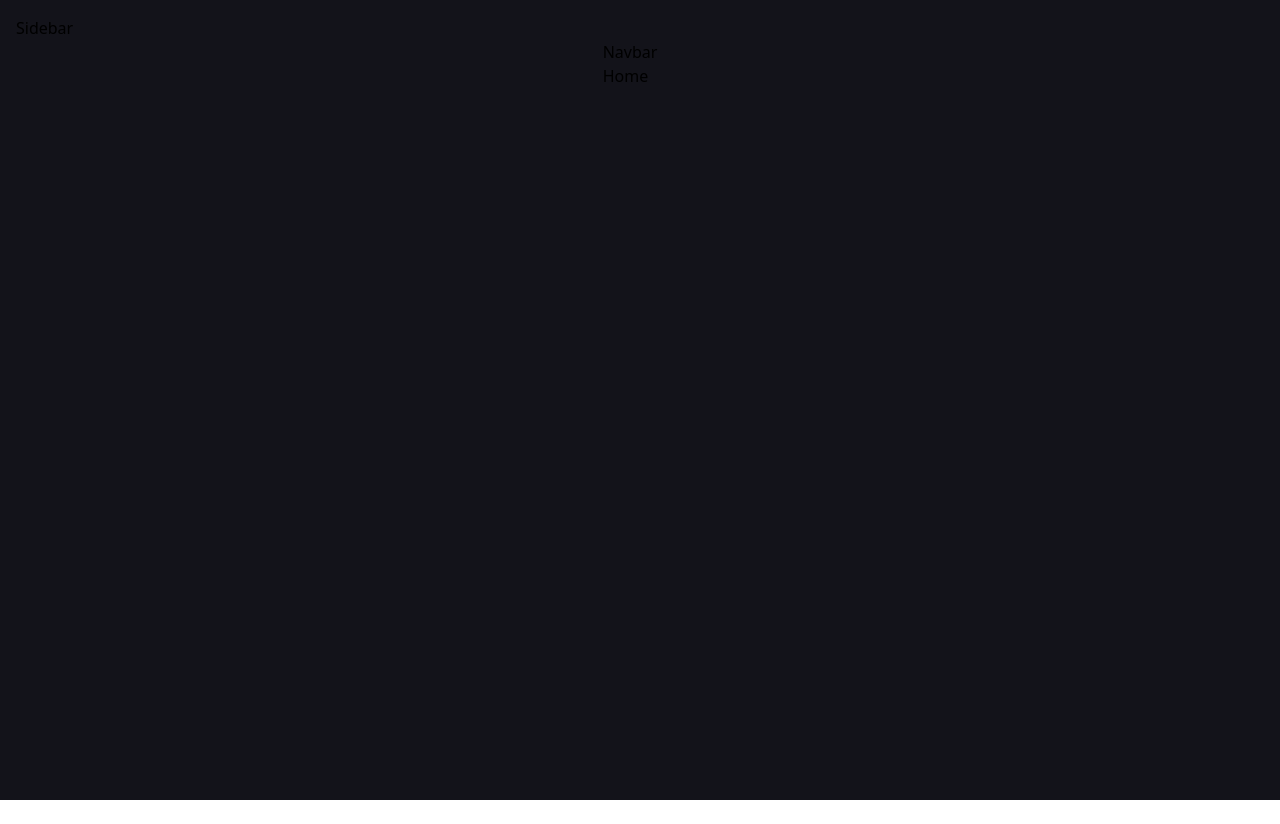
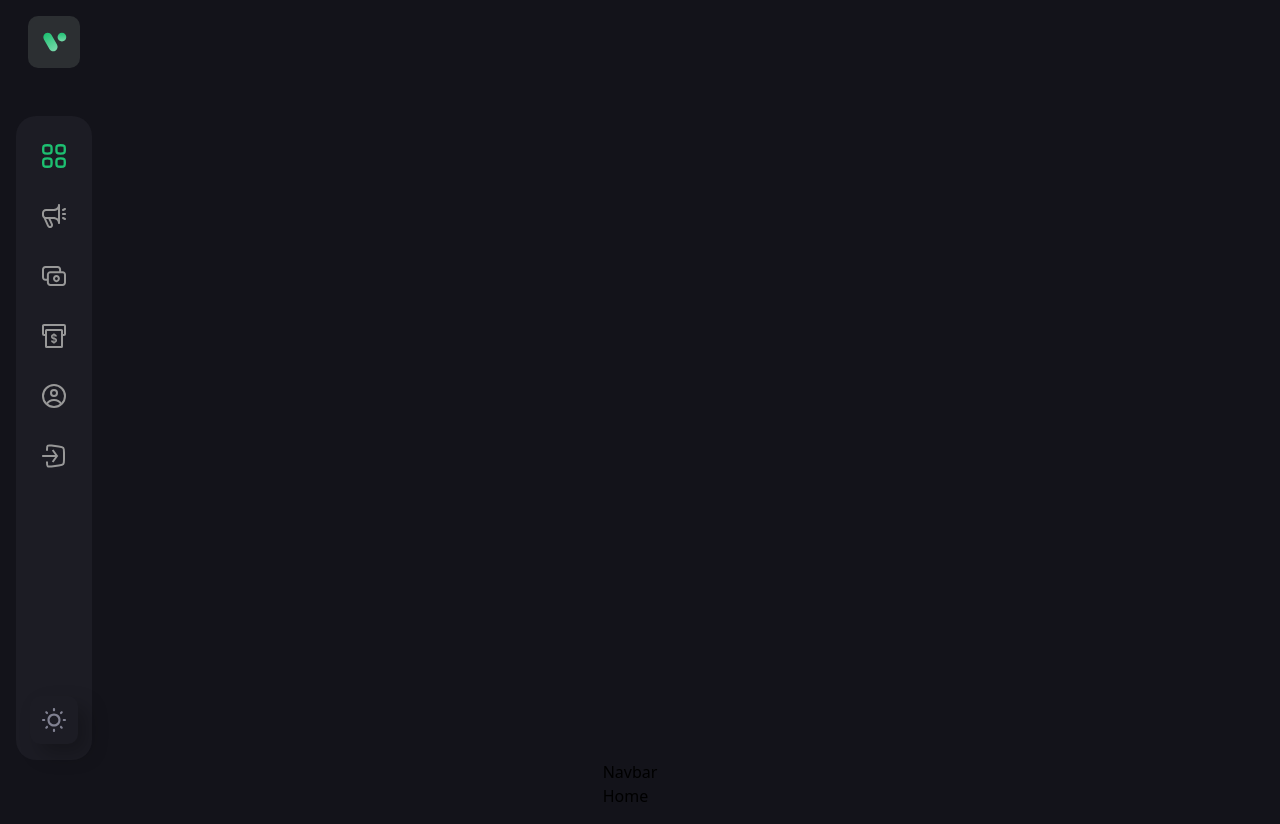
Before and after one commit to 0122wndnjs/crowdfunding_web3, a React (Vite) app in the folder client/: page / in a window 1280 px wide. Before the commit the page ends 800 px from the top, so only its background shows below. Built offline with nearby package versions, Linux system fonts and the light colour scheme; the HTML template or start-up script is replaced by a standard one.

Commit message:
sidebar showing on page

```diff
--- a/client/src/components/Sidebar.jsx
+++ b/client/src/components/Sidebar.jsx
@@ -1,9 +1,59 @@
-import React from 'react'
+import React, { useState } from "react";
+import { Link, useNavigate } from "react-router-dom";
+import { logo, sun } from "../assets";
+import { navlinks } from "../constants";
+
+const Icon = ({ styles, name, imgUrl, isActive, disabled, handleClick }) => (
+  <div
+    className={`w-[48px] h-[48px] rounded-[10px] ${
+      isActive && isActive === name && "bg-[#2c2f32"
+    } flex justify-center items-center ${
+      !disabled && "cursor-pointer"
+    } ${styles}`}
+    onClick={handleClick}
+  >
+    {!isActive ? (
+      <img src={imgUrl} alt="fund_logo" className="w-1/2 h-1/2" />
+    ) : (
+      <img
+        src={imgUrl}
+        alt="fund_logo"
+        className={`w-1/2 h-1/2 ${isActive !== name && "grayscale"}`}
+      />
+    )}
+  </div>
+);
 
 const Sidebar = () => {
+  const navigate = useNavigate();
+  const [isActive, setIsActive] = useState("dashboard");
   return (
-    <div>Sidebar</div>
-  )
-}
+    <div className="flex justify-between items-center flex-col sticky top-5 h-[93vh]">
+      <Link to="/">
+        <Icon styles="w-[52px] h-[52px] bg-[#2c2f32]" imgUrl={logo} />
+      </Link>
 
-export default Sidebar
+      <div className="flex-1 flex flex-col justify-between items-center bg-[#1c1c24] rounded-[20px] w-[76px] py-4 mt-12">
+        <div className="flex flex-col justify-center items-center gap-3">
+          {navlinks.map((link) => (
+            <Icon
+              key={link.name}
+              {...link}
+              isActive={isActive}
+              handleClick={() => {
+                if (!link.disabled) {
+                  setIsActive(link.name);
+                  navigate(link.link);
+                }
+              }}
+            />
+          ))}
+        </div>
+
+        <Icon styles="bg-[#1c1c24] shadow-secondary" imgUrl={sun} />
+      </div>
+    </div>
+  );
+};
+
+export default Sidebar;
```
